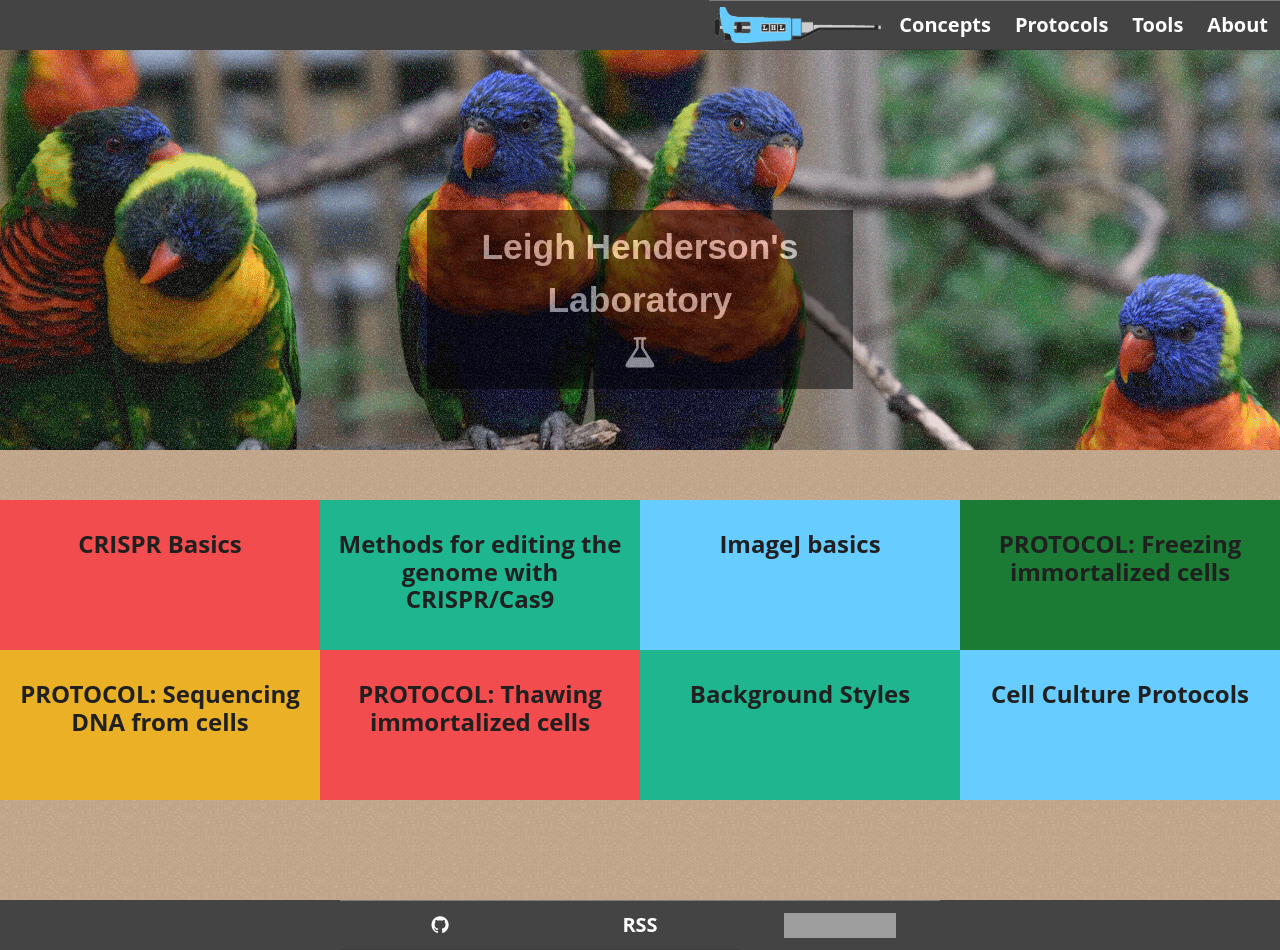
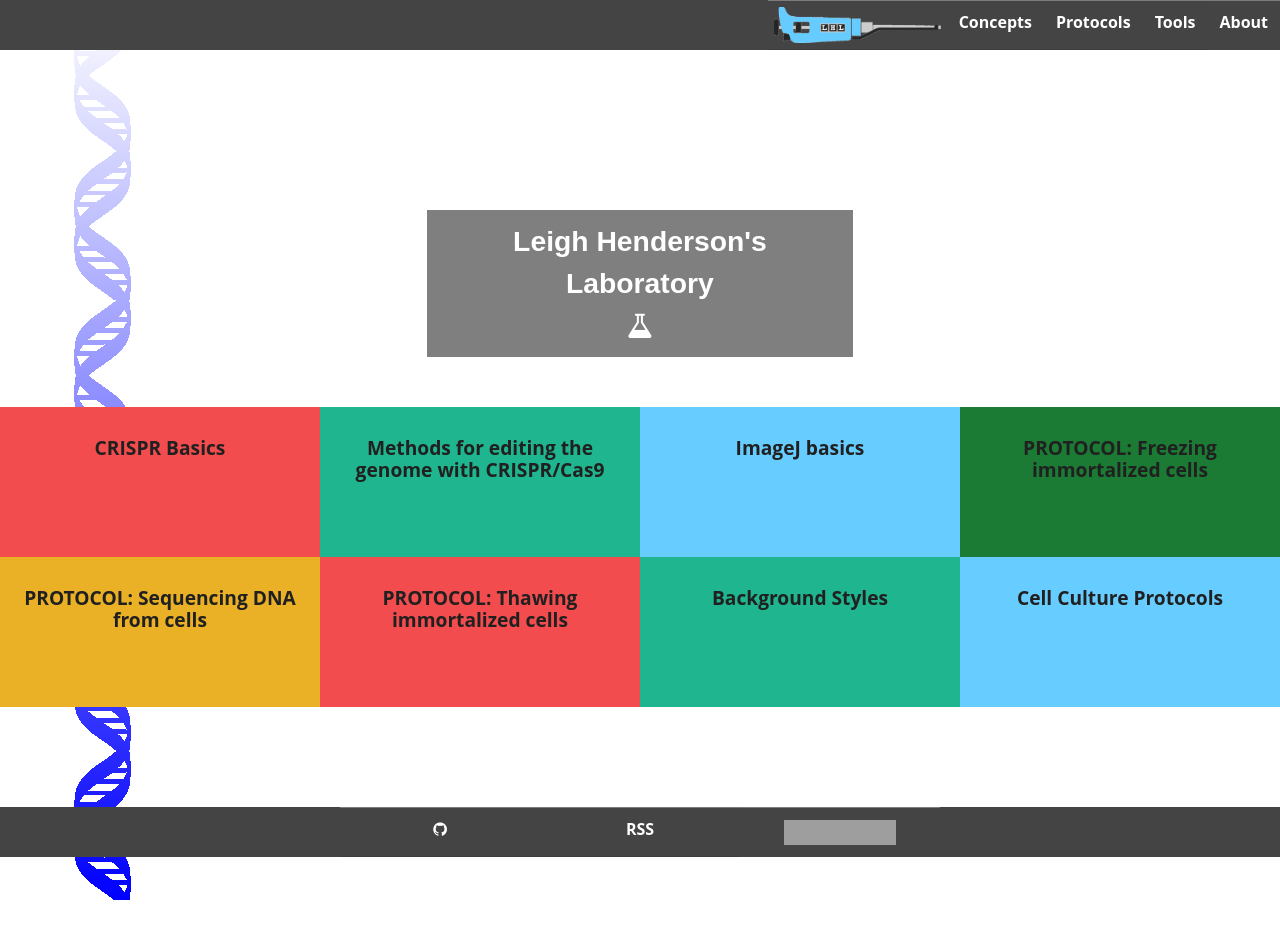
Before and after one commit to LeighHenderson/LeighHenderson.github.io, a Jekyll site: the page built from index.html, in a window 1280 px wide. Built offline with Jekyll 4.4.1, drawn with Linux system fonts in a browser that asks for light colours; after the commit the page ends 900 px from its top, so only the background shows below that; grey boxes are pictures that could not be loaded.

Commit message:
Octocat logo added to about page. To do: put it in a circle and center it (also center all other images on pages).

```diff
--- a/assets/css/base.css
+++ b/assets/css/base.css
@@ -52,19 +52,19 @@ body {
   color: #000000;
   font-family: "Open Sans", sans-serif;
   font-size: 16px;
-  background-color: #c0a286;
-  background-image: url("/assets/background-texture.gif"), url("/assets/background-texture.gif");
-  background-size: 64px, 64px;
-  background-repeat: repeat, repeat;
-  background-position: top left -3, top left;
-  background-attachment: fixed, scroll;
+  background-color: white;
+  background-image: url("/assets/background-cutout-DNA.gif"), linear-gradient(white, #1B7B34);
+  background-size: 200px, 200px;
+  background-repeat: repeat-y, no-repeat;
+  background-position: top left, top left;
+  background-attachment: scroll, fixed;
   padding: 0; }
-  @media only screen and (min-width: 800px) {
-    body {
-      font-size: 18px; } }
-  @media only screen and (min-width: 1200px) {
-    body {
-      font-size: 20px; } }
+
+@media only screen and (min-width: 800px) {
+  font-size: 18px; }
+
+@media only screen and (min-width: 1200px) {
+  font-size: 20px; }
 
 h1,
 h2,
@@ -103,7 +103,7 @@ main {
 
 @media only screen and (min-width: 600px) {
   main {
-    margin: 15px auto; } }
+    margin: 15px auto 15px 200px; } }
 
 img {
   max-width: 100%; }
--- a/assets/css/home-page.css
+++ b/assets/css/home-page.css
@@ -1,10 +1,10 @@
 body {
-  background-color: #c0a286;
-  background-image: url("/assets/background-texture.gif");
-  background-size: 64px;
-  background-repeat: repeat;
-  background-position: top left;
-  background-attachment: fixed;
+  background-color: white;
+  background-image: url("/assets/background-cutout-DNA.gif"), linear-gradient(white, blue);
+  background-size: 200px, 200px;
+  background-repeat: repeat-y, no-repeat;
+  background-position: top left, top left;
+  background-attachment: scroll, fixed;
   padding: 0; }
 
 main {
@@ -13,21 +13,30 @@ main {
   margin: 0 auto;
   max-width: 1600px; }
 
+/*
 .crop-height {
-  background-image: url("/assets/background-texture.gif"), url("/assets/lorikeet-background.jpg");
+    background-image: url('/assets/background-texture.gif'),
+                      url('/assets/lorikeet-background.jpg' );
     background-size: 64px, 1000px;
     background-repeat: repeat, no-repeat;
     background-position: top left, 48% -120px;
     background-attachment: fixed, scroll;
     padding: 0;
-  height: 400px; }
 
+    height: 400px;
+}
 @media only screen and (min-width: 600px) {
     .crop-height {
         background-position: top left, 48% -100px;
-    background-size: 64px, 800px; } }
+        background-size: 64px, 800px;
+    }
 
+}
 @media only screen and (min-width: 800px) {
     .crop-height {
         background-position: top left, center -230px;
-    background-size: 64px, 1600px; } }
+        background-size: 64px, 1600px;
+    }
+
+}
+*/
```
Also changed, not shown: _dev/sass/background-styles.scss (+26 -1 lines), _dev/sass/base.scss (+15 -13 lines), _dev/sass/home-page.scss (+9 -6 lines), _pages/about.md (+2 -0 lines), assets/css/background-styles.css (+29 -6 lines), assets/Github_labtocat.png (added), assets/Untitled-1.gif (added), assets/background-cutout-DNA.gif (added), assets/background-grid-WhiteRoundedSquares-bubbles.gif (added), assets/background-grid-WhiteRoundedSquares.gif (added). Lines whose indentation alone changed are shown as unchanged.
